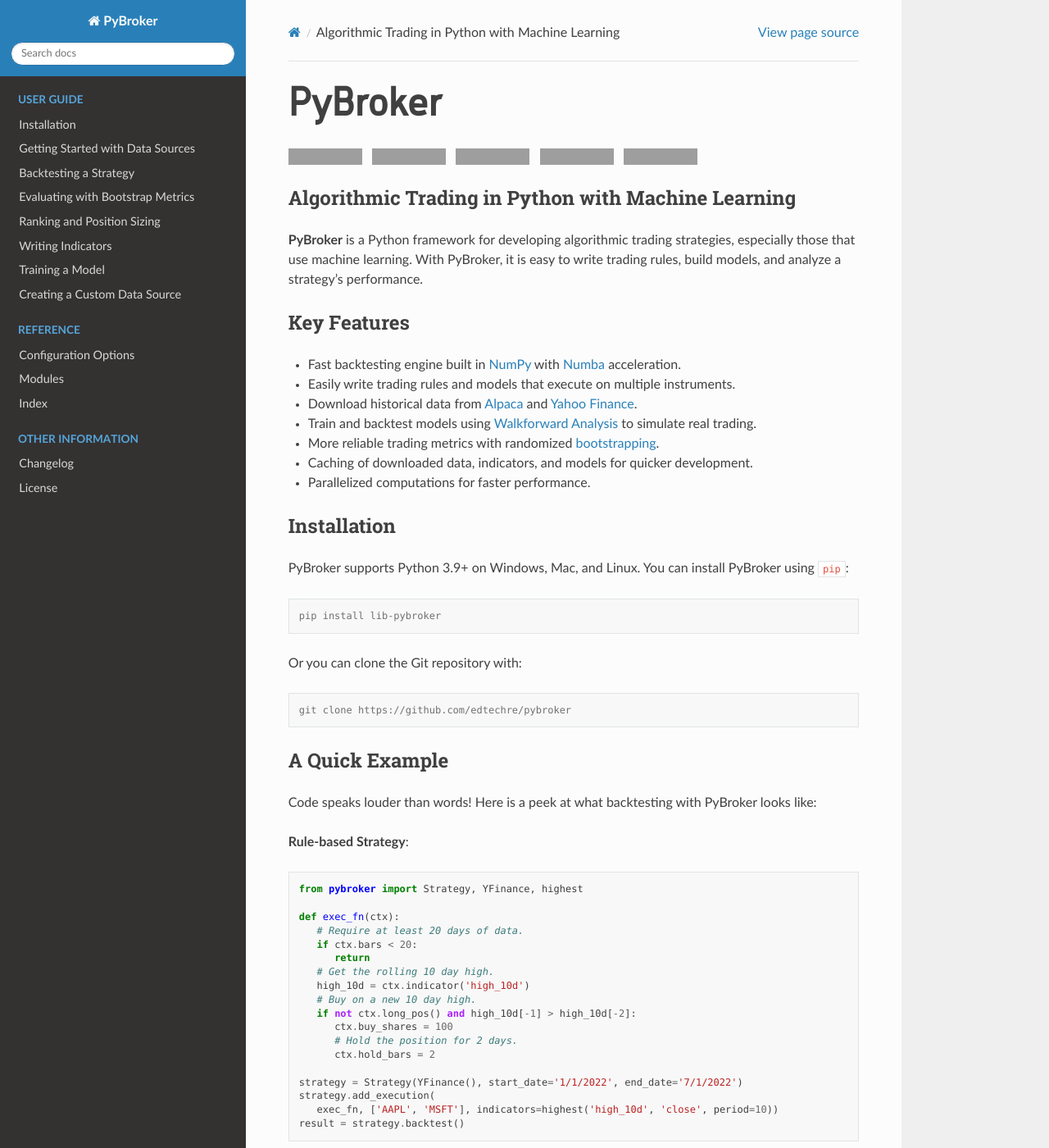
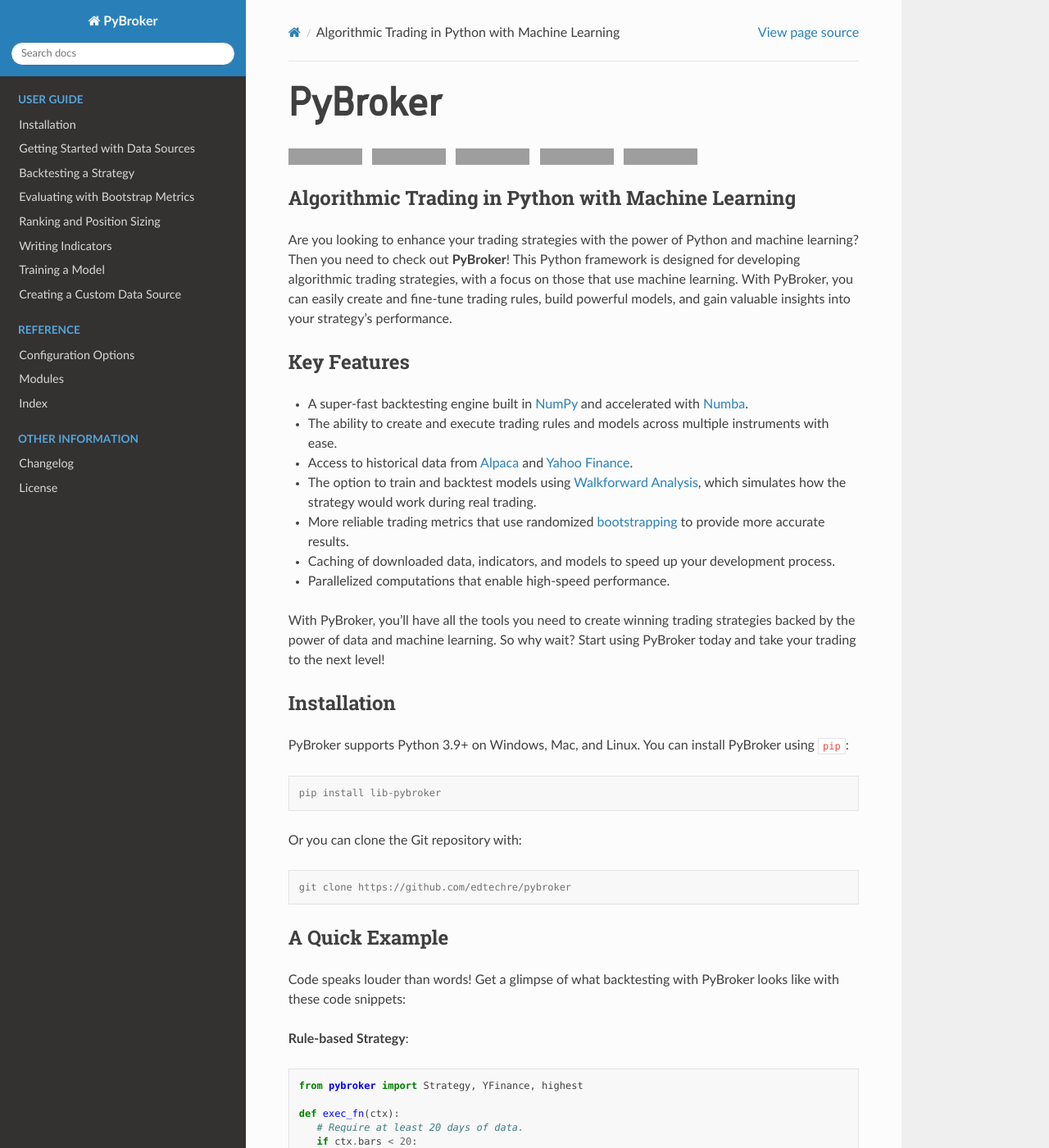
Before and after one commit to edtechre/pybroker, a Sphinx documentation site: the page built from docs/index.rst, in a window 1280 px wide and 1400 px high. Shown: the whole window at 82% size. Built offline with Sphinx 7.4.7 and the Read the Docs theme 2.0.0, drawn with Linux system fonts in a browser that asks for light colours; some of the changed text lies outside the part shown; grey boxes are pictures that could not be loaded.

Commit message:
Update index.rst and README.

```diff
--- a/docs/index.rst
+++ b/docs/index.rst
@@ -51,29 +51,35 @@
 Algorithmic Trading in Python with Machine Learning
 ===================================================
 
-**PyBroker** is a Python framework for developing algorithmic trading
-strategies, especially those that use machine learning. With PyBroker, it is
-easy to write trading rules, build models, and analyze a strategy's
-performance.
+Are you looking to enhance your trading strategies with the power of Python and
+machine learning? Then you need to check out **PyBroker**! This Python framework
+is designed for developing algorithmic trading strategies, with a focus on those
+that use machine learning. With PyBroker, you can easily create and fine-tune
+trading rules, build powerful models, and gain valuable insights into your
+strategy's performance.
 
 Key Features
 ============
 
-* Fast backtesting engine built in `NumPy <https://numpy.org/>`_ with `Numba <https://numba.pydata.org/>`_ acceleration.
-* Easily write trading rules and models that execute on multiple instruments.
-* Download historical data from `Alpaca <https://alpaca.markets/>`_ and `Yahoo Finance <https://finance.yahoo.com/>`_.
-* Train and backtest models using `Walkforward Analysis <https://www.pybroker.com/en/latest/notebooks/6.%20Training%20a%20Model.html#Walkforward-Analysis>`_ to simulate real trading.
-* More reliable trading metrics with randomized `bootstrapping <https://en.wikipedia.org/wiki/Bootstrapping_(statistics)>`_.
-* Caching of downloaded data, indicators, and models for quicker development.
-* Parallelized computations for faster performance.
+* A super-fast backtesting engine built in `NumPy <https://numpy.org/>`_  and accelerated with `Numba <https://numba.pydata.org/>`_.
+* The ability to create and execute trading rules and models across multiple instruments with ease.
+* Access to historical data from `Alpaca <https://alpaca.markets/>`_ and `Yahoo Finance <https://finance.yahoo.com/>`_.
+* The option to train and backtest models using `Walkforward Analysis <https://www.pybroker.com/en/latest/notebooks/6.%20Training%20a%20Model.html#Walkforward-Analysis>`_, which simulates how the strategy would work during real trading.
+* More reliable trading metrics that use randomized `bootstrapping <https://en.wikipedia.org/wiki/Bootstrapping_(statistics)>`_ to provide more accurate results.
+* Caching of downloaded data, indicators, and models to speed up your development process.
+* Parallelized computations that enable high-speed performance.
+
+With PyBroker, you'll have all the tools you need to create winning trading
+strategies backed by the power of data and machine learning. So why wait? Start
+using PyBroker today and take your trading to the next level!
 
 .. include:: install.rst
 
 A Quick Example
 ===============
 
-Code speaks louder than words! Here is a peek at what backtesting with PyBroker
-looks like:
+Code speaks louder than words! Get a glimpse of what backtesting with PyBroker
+looks like with these code snippets:
 
 **Rule-based Strategy**::
 
@@ -153,8 +159,8 @@
 Recommended Reading
 ===================
 
-For more background on quantitative finance and algorithmic trading, below is a
-list of essential books:
+The following is a list of essential books that provide background information
+on quantitative finance and algorithmic trading:
 
 * Lingjie Ma, `Quantitative Investing: From Theory to Industry <https://www.amazon.com/Quantitative-Investing-Industry-Lingjie-Ma/dp/3030472019/>`_
 
```
Also changed, not shown: README.md (+19 -13 lines).
